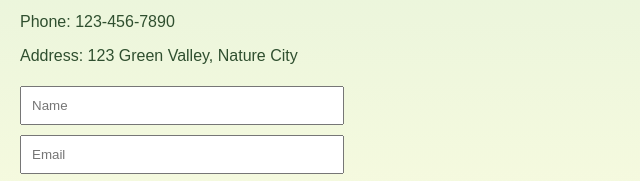
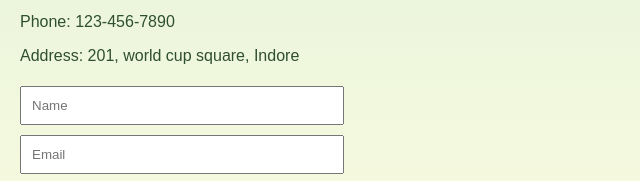
Before and after one commit to Naisargiksoaps/webpage, a plain HTML site: page contact.html in a window 1280 px wide. Shown: the part 273-454 px from the top of the page, 0-640 px from the left. Drawn offline with Linux system fonts and the light colour scheme.

Commit message:
Update contact.html

```diff
--- a/contact.html
+++ b/contact.html
@@ -23,13 +23,13 @@
             <h2>Contact Us</h2>
             <p>Email: info@naisargik.com</p>
             <p>Phone: 123-456-7890</p>
-            <p>Address: 123 Green Valley, Nature City</p>
+            <p>Address: 201, world cup square, Indore</p>
             <form>
                 <input type="text" placeholder="Name" required><br>
                 <input type="email" placeholder="Email" required><br>
                 <textarea placeholder="Message" required></textarea><br>
                 <button type="submit">Send</button>
-            </form>
+                <form action="https://formspree.io/f/mdkdbgep" method="POST">
             <p>🛁 <b>Nahane ka Maza lo</b> 😄</p>
         </section>
     </main>
```
